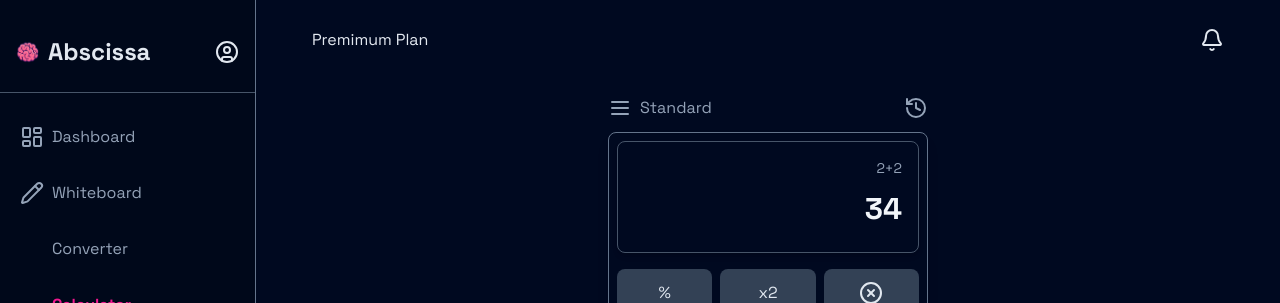
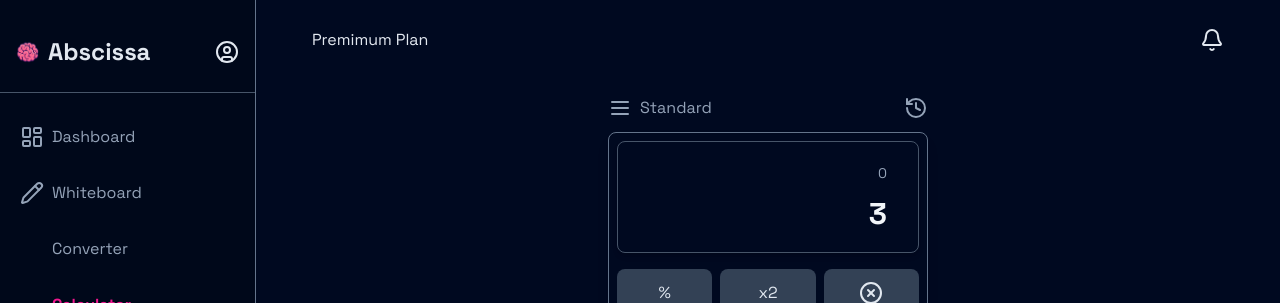
Before and after one commit to fisayo-dev/abscissa, a React (Vite) app in the folder frontend/: page /calculator in a window 1280 px wide. Shown: the top 303 px of the page. Built offline with nearby package versions, Linux system fonts and the light colour scheme; some icons are missing.

Commit message:
creating calculastor logic

```diff
--- a/frontend/src/pages/Private/Calculator.jsx
+++ b/frontend/src/pages/Private/Calculator.jsx
@@ -1,10 +1,20 @@
 import { Alarm, Instagram, Minus } from "iconsax-react";
-import { Clock, DivideIcon, DotIcon, Equal, HistoryIcon, Menu, Plus, X, XCircleIcon } from "lucide-react";
+import {
+  Clock,
+  DivideIcon,
+  DotIcon,
+  Equal,
+  HistoryIcon,
+  Menu,
+  Plus,
+  X,
+  XCircleIcon,
+} from "lucide-react";
 import { useState, useEffect } from "react";
 
 const Calculator = () => {
-  const [screen1, setScreen1] = useState("");
-  const [screen2, setScreen2] = useState("");
+  const [smallScreen, setSmallScreen] = useState(0);
+  const [largeScreen, setLargeScreen] = useState(3);
 
   return (
     <div className="w-4/5 md:w-1/3 mx-auto">
@@ -20,9 +30,20 @@ const Calculator = () => {
         </div>
         <div className="max-h-[80vh] border-[0.12rem] shadow-lg rounded-lg border-slate-500 overflow-hidden">
           <div className="grid p-2 gap-4">
-            <div className="w-full p-4 border shadow-md border-slate-600 h-[14vh] rounded-lg  justify-end text-right grid gap-1">
-              <h2 className="text-sm  text-slate-400">2+2</h2>
-              <h2 className="text-3xl font-bold text-slate-100">34</h2>
+            <div className="p-4 border shadow-md border-slate-600 h-[14vh] rounded-lg  justify-end grid gap-1">
+              <input
+                contentEditable={true}
+                type="number"
+                className="flex text-right text-sm w-full text-slate-400"
+                value={smallScreen}
+                onChange={(e) => setSmallScreen(e.target.value)}
+              />
+              <input
+                type="number"
+                className="flex text-right text-3xl  font-bold w-full text-slate-100"
+                value={largeScreen}
+                onChange={(e) => setLargeScreen(e.target.value)}
+              />
             </div>
             <div className="grid gap-2 grid-cols-3">
               <div className="p-3 rounded-lg text-center cursor-pointer hover:bg-slate-600 bg-slate-700 flex justify-center">
@@ -42,7 +63,7 @@ const Calculator = () => {
                 <p>sqrt</p>
               </div>
               <div className="p-3 rounded-lg text-center cursor-pointer hover:bg-slate-600 bg-slate-700 flex justify-center">
-                <DivideIcon className="h-6 w-6"/>
+                <DivideIcon className="h-6 w-6" />
               </div>
               <div className="p-3 rounded-lg text-center cursor-pointer hover:bg-slate-600 bg-slate-700 flex justify-center">
                 <p>1</p>
@@ -54,10 +75,10 @@ const Calculator = () => {
                 <X />
               </div>
               <div className="p-3 rounded-lg text-center cursor-pointer hover:bg-slate-600 bg-slate-700 flex justify-center">
-               <p>3</p>
+                <p>3</p>
               </div>
               <div className="p-3 rounded-lg text-center cursor-pointer hover:bg-slate-600 bg-slate-700 flex justify-center">
-               <p>4</p>
+                <p>4</p>
               </div>
               <div className="p-3 rounded-lg text-center cursor-pointer hover:bg-slate-600 bg-slate-700 flex justify-center">
                 <Plus />
```
